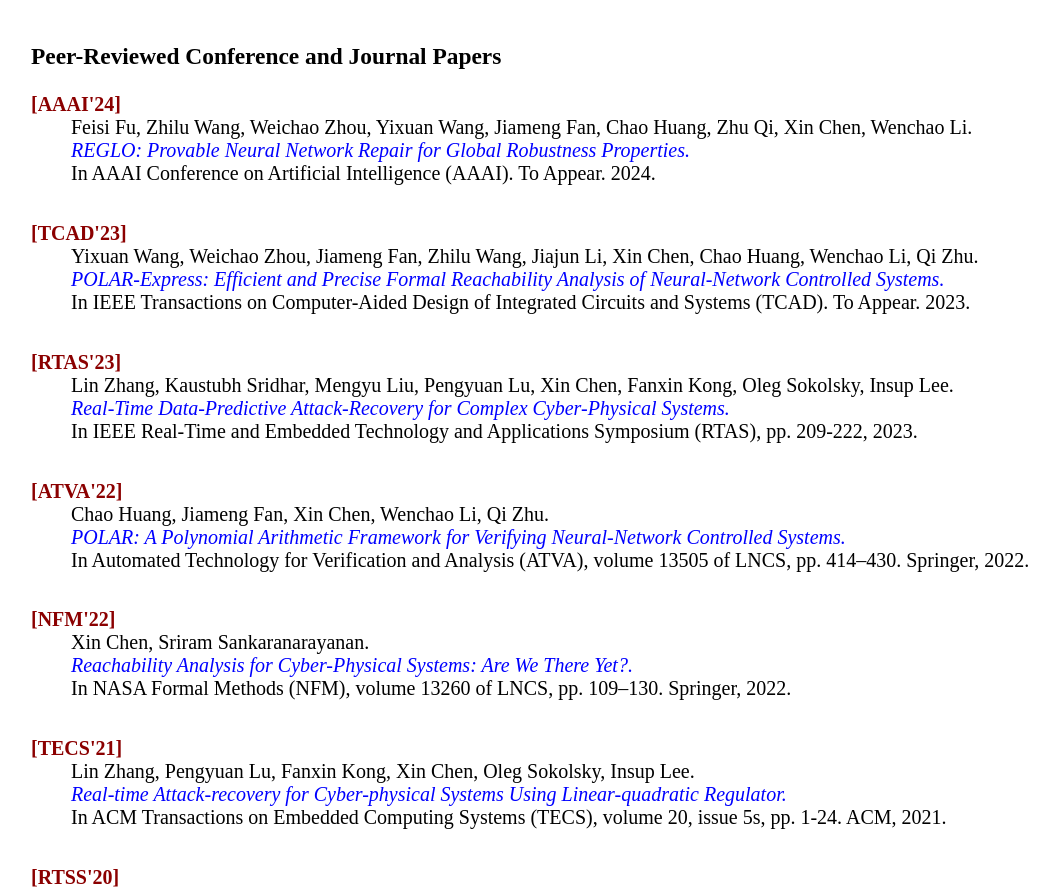
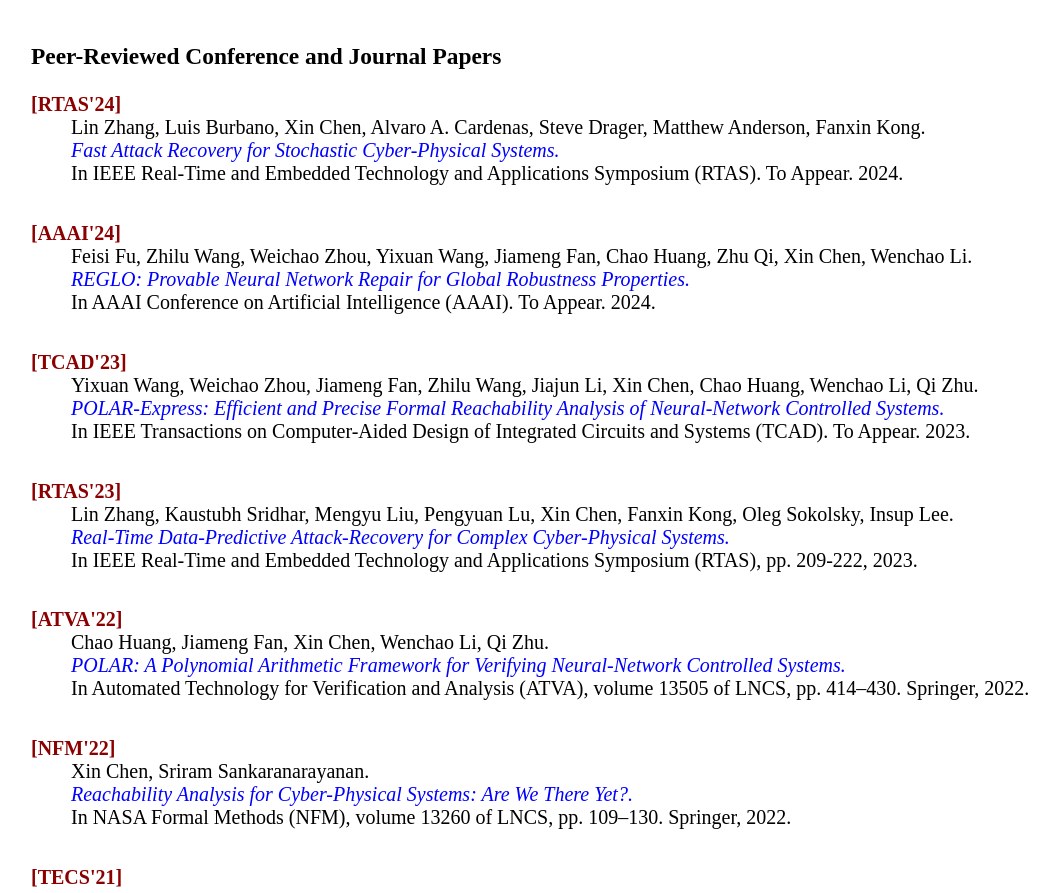
Before and after one commit to shinchern/shinchern.github.io, a plain HTML site: page index.html in a window 1280 px wide. Shown: the part 2127-3020 px from the top of the page, without its empty margins (17-1076 px from the left). Drawn offline with Linux system fonts and the light colour scheme.

Commit message:
Update index.html

```diff
--- a/index.html
+++ b/index.html
@@ -125,6 +125,8 @@ Machine Learning and Optimization Techniques for Automotive Cyber-Physical Syste
 
      <h3>Peer-Reviewed Conference and Journal Papers</h3>
      <dl>
+	 <dt style="color:darkred;font-weight:bold">[RTAS'24]</dt>
+         <dd>Lin Zhang, Luis Burbano, Xin Chen, Alvaro A. Cardenas, Steve Drager, Matthew Anderson, Fanxin Kong. <br> <font color="blue"><i> Fast Attack Recovery for Stochastic Cyber-Physical Systems. </i></font> <br> In IEEE Real-Time and Embedded Technology and Applications Symposium (RTAS). To Appear. 2024.</dd>
 	 <dt style="color:darkred;font-weight:bold">[AAAI'24]</dt>
          <dd>Feisi Fu, Zhilu Wang, Weichao Zhou, Yixuan Wang, Jiameng Fan, Chao Huang, Zhu Qi, Xin Chen, Wenchao Li. <br> <font color="blue"><i> REGLO: Provable Neural Network Repair for Global Robustness Properties. </i></font> <br> In AAAI Conference on Artificial Intelligence (AAAI). To Appear. 2024.</dd>
 	 <dt style="color:darkred;font-weight:bold">[TCAD'23]</dt>
```
